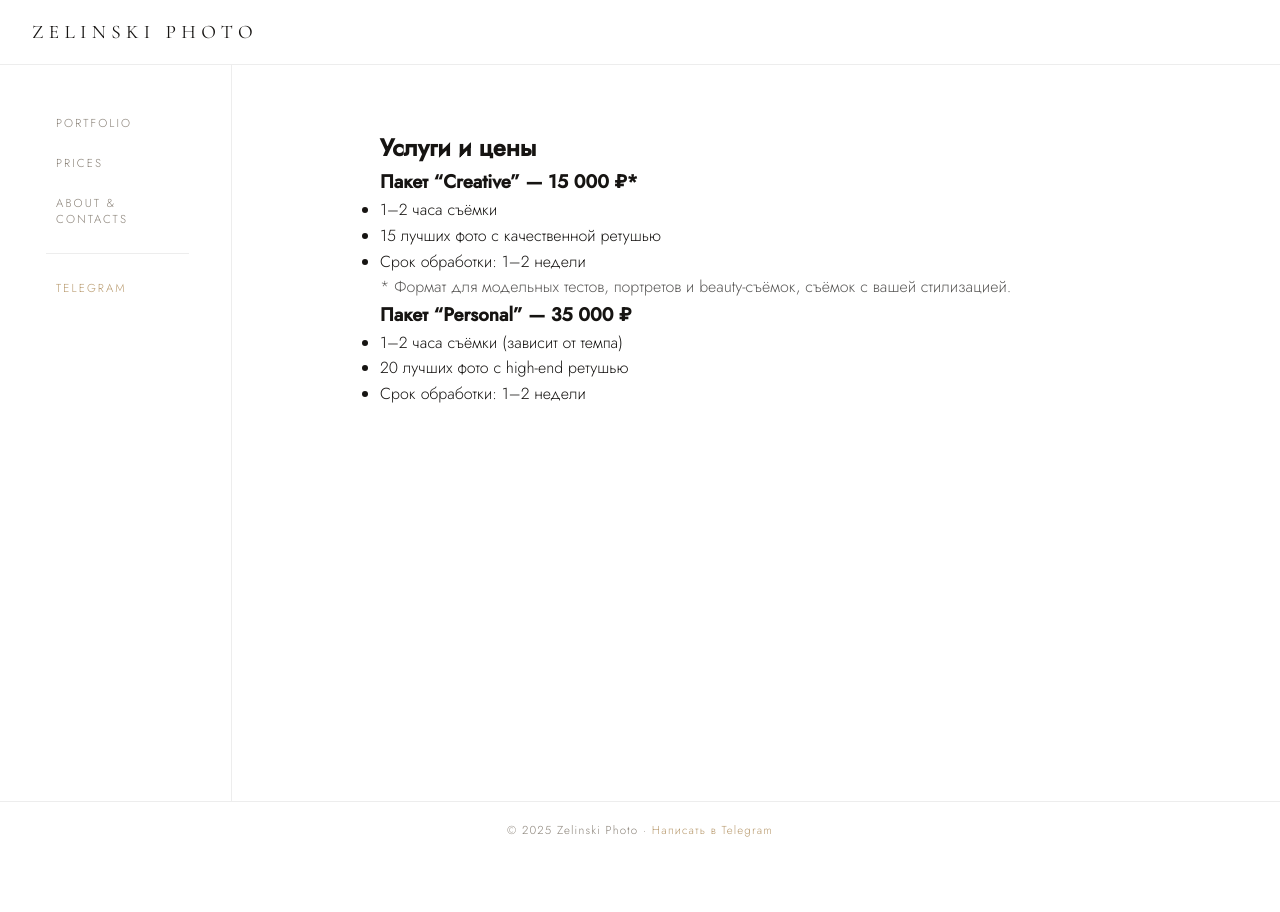
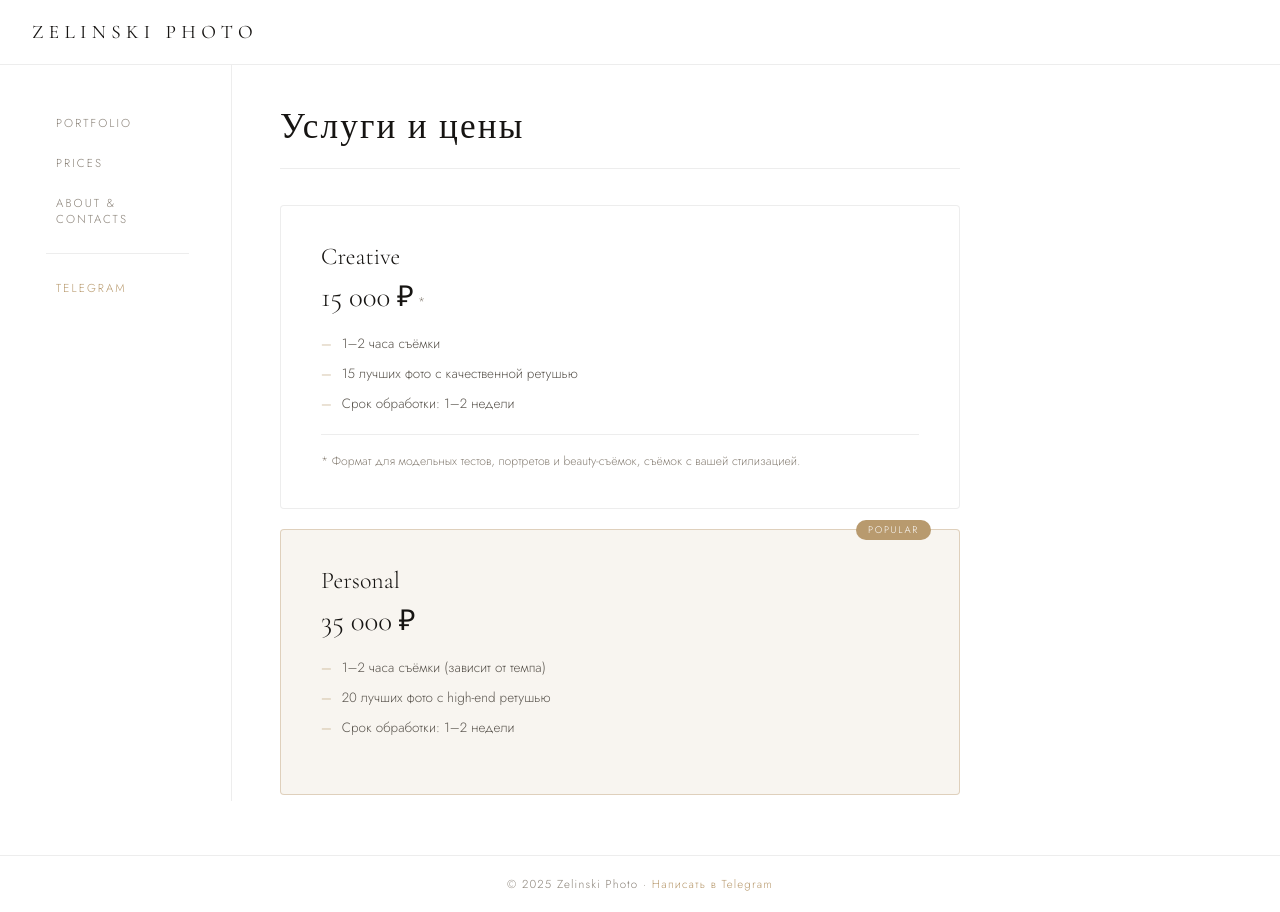
Before and after one commit to ave-ArChi/zelinski-photo, a Next.js app: page /pricing in a window 1280 px wide. Before the commit the page ends 858 px from the top, so only its background shows below. Built offline with nearby package versions, Linux system fonts and the light colour scheme.

Commit message:
Refactor pricing section with card layout

```diff
--- a/app/pricing/page.tsx
+++ b/app/pricing/page.tsx
@@ -1,24 +1,34 @@
 export default function PricesPage() {
   return (
-    <section style={{maxWidth:800, margin:"24px auto", lineHeight:1.6, padding:"0 16px"}}>
-      <h2>Услуги и цены</h2>
+    <section className="pricing-page">
+      <h1 className="page-title">Услуги и цены</h1>
+      <div className="pricing-cards">
 
-      <h3>Пакет “Creative” — 15 000 ₽*</h3>
-      <ul>
+        <div className="pricing-card">
+          <div className="pricing-name">Creative</div>
+          <div className="pricing-price">15 000 ₽<span>*</span></div>
+          <ul className="pricing-features">
             <li>1–2 часа съёмки</li>
             <li>15 лучших фото с качественной ретушью</li>
             <li>Срок обработки: 1–2 недели</li>
           </ul>
-      <p style={{opacity:.7}}>
+          <p className="pricing-note">
             * Формат для модельных тестов, портретов и beauty-съёмок, съёмок с вашей стилизацией.
           </p>
+        </div>
 
-      <h3>Пакет “Personal” — 35 000 ₽</h3>
-      <ul>
+        <div className="pricing-card featured">
+          <div className="pricing-badge">Popular</div>
+          <div className="pricing-name">Personal</div>
+          <div className="pricing-price">35 000 ₽</div>
+          <ul className="pricing-features">
             <li>1–2 часа съёмки (зависит от темпа)</li>
             <li>20 лучших фото с high-end ретушью</li>
             <li>Срок обработки: 1–2 недели</li>
           </ul>
+        </div>
+
+      </div>
     </section>
   );
 }
```
Lines whose indentation alone changed are shown as unchanged.
